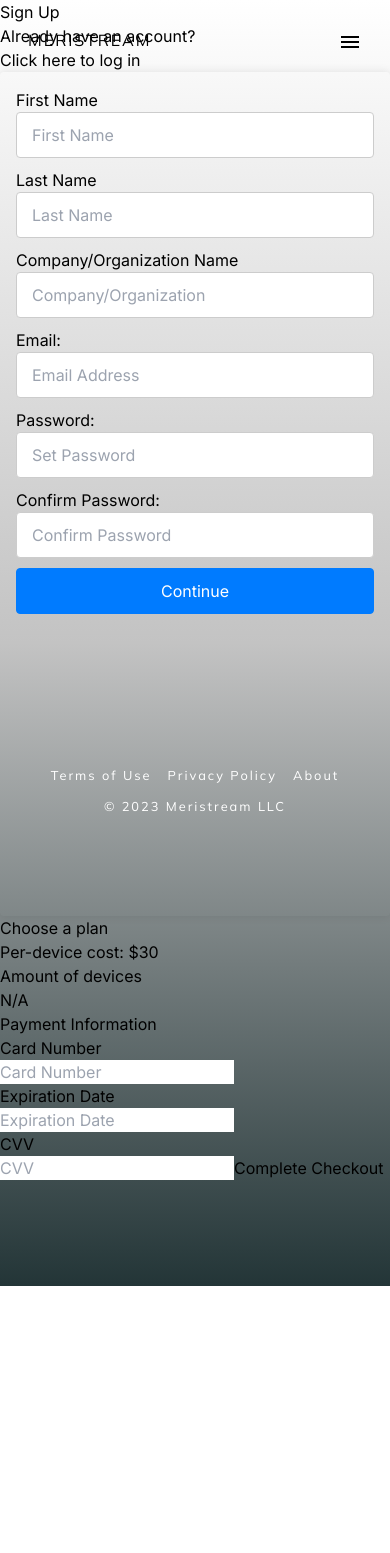
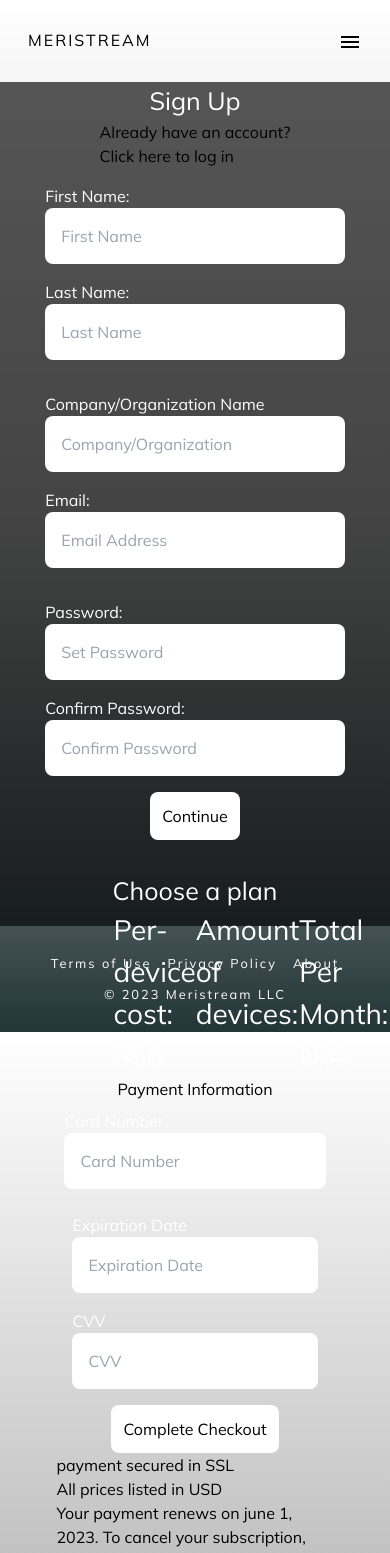
Before and after one commit to tylerdtran/meristream, a Next.js app: page /SignUp in a window 390 px wide. Shown: the top 1553 px of the page. Before the commit the page ends 1286 px from the top, so only its background shows below. Built offline with nearby package versions, Linux system fonts and the light colour scheme.

Commit message:
SignUp Page
Created the SignUp page component w/ input fields to have correct padding, alignment. Need to fix the footer and navbar positioning as well as revise the mobile layouts. Moving onto the SignInPage component.

```diff
--- a/src/app/(components)/Footer/Footer.scss
+++ b/src/app/(components)/Footer/Footer.scss
@@ -1,7 +1,6 @@
 
  .footer-total {
     font-family: 'Mulish', sans-serif;
-    position: sticky;
     letter-spacing: 2px;
  }
 
--- a/src/app/(components)/Footer/Footer.tsx
+++ b/src/app/(components)/Footer/Footer.tsx
@@ -5,7 +5,7 @@ import Link from 'next/link';
 
 export default function Footer() {
     return (
-        <div className="footer-total flex justify-between items-center w-full p-7 text-white bottom-0">
+        <div className="footer-total flex justify-between items-center w-full p-7 text-white ">
             <div className="footer-links flex flex-row gap-4">
                 <Link href="/tou"><div>Terms of Use </div></Link>
                 <Link href="/pp"> <div>Privacy Policy</div></Link>
--- a/src/app/(components)/NavBar/NavBar.scss
+++ b/src/app/(components)/NavBar/NavBar.scss
@@ -1,7 +1,8 @@
 @import url('https://fonts.googleapis.com/css2?family=Mulish&display=swap');
 // top right bottom left
 .navbar-total {
-    position: fixed;
+    // position: fixed;
+    position: sticky;
     // padding: 5px 0px 5px 0px;
     font-family: 'Mulish', sans-serif;
     letter-spacing: 2px;
@@ -13,6 +14,9 @@
 
     .nav-mobile-menu {
         display: none;
+    }
+    .nav-regular-menu {
+        text-transform: uppercase;
     }
 }
 
@@ -43,6 +47,7 @@
         font-size: 1em;
     }
     .nav-element-holder-mobile {
+        text-transform: uppercase;
         padding: 12px;
     }
 }
--- a/src/app/(components)/NavBar/NavBar.tsx
+++ b/src/app/(components)/NavBar/NavBar.tsx
@@ -16,7 +16,8 @@ export default function NavBar() {
         <div className='navbar-total flex justify-between items-center w-full top-0 p-7'>
           <div className="nav-hamburger-title-holder">
             <div className="nav-title-holder">
-              <div className="nav-title uppercase">Meristream</div>
+
+              <div className="nav-title uppercase"><Link href="/">Meristream</Link></div>
             </div>
             <div className={`nav-mobile-menu ${isMobileMenuOpen ? '' : ''}`}>
               <MenuIcon className={`hamburger ${isMobileMenuOpen ? 'open' : ''}`} onClick={toggleMobileMenu} style={{ transform: isMobileMenuOpen ? 'rotate(90deg)' : 'none' }}/>
--- a/src/app/License/license.scss
+++ b/src/app/License/license.scss
@@ -1,7 +1,6 @@
 
 .screen-align-temp {
     display: flex;
-
     align-items: center;
 }
 .license-agreement-wrapper {
@@ -29,6 +28,7 @@
         .license-paragraph {
             text-align: left;
             font-size: 1em;
+            color: #ffffff;
         }
         .license-button-container {
             display: flex;
--- a/src/app/SignUp/SignUp.scss
+++ b/src/app/SignUp/SignUp.scss
@@ -1,34 +1,119 @@
-.signup-form {
+@mixin button-header-behavior {
+    display: flex;
+    justify-content: center;
+}
+@mixin button-behavior {
+  background: linear-gradient(0deg, #FFFFFF, #FFFFFF);
+  padding: 0.75em;
+  border-radius: 0.5em;
+}
+// .signuppage {
+//   // display: flex;
+//   // align-items: center;
+// }
+
+.field-input {
     display: flex;
     flex-direction: column;
-    max-width: 400px;
-    margin: 0 auto;
-    padding: 1em;
-    box-shadow: 0px 0px 10px rgba(0, 0, 0, 0.1);
-    border-radius: 4px;
+    width: 100%;
+    padding: 0.5em;
+}
+.signuppage-header, .payment-header{
+  @include button-header-behavior;
+}
+.signuppage {
+  background: rgba(0, 0, 0, 0.65);
+  font-family: 'Mulish', sans-serif;
+}
+
+
+.signup-container {
+  display: flex;
+  justify-content: center;
+
+  .signuppage-content {
+    display: flex;
+    flex-direction: column;
+    align-items: center;
   }
+  .signup-form {
+      width: 50%;
+      @media (max-width: 768px) {
+        width: 85%;
+      }
+      .signup-name-container {
+        width: 100%;
+        display: flex;
+        flex-direction: row;
+        padding: 0.5em;
+        @media (max-width: 768px) {
+          display: flex;
+          flex-direction: column;
+        }
 
-  .signup-form input {
-    padding: 10px 15px;
-    margin-bottom: 10px;
-    border-radius: 4px;
-    border: 1px solid #ccc;
+      }
+      .continue-button {
+        @include button-header-behavior;
+        .signup-button {
+          @include button-behavior;
+        }
+      }
+    }
+}
+.choose-plan-container {
+  padding: 2em;
+  .choose-plan-header {
+    @include button-header-behavior;
+    flex-direction: column;
+    align-items: center;
+    .choose-plan-body {
+      width: 50%;
+      display: flex;
+      flex-direction: row;
+      justify-content: space-around;
+    }
   }
-
-  .signup-form input[type="submit"] {
-    cursor: pointer;
-    background-color: #007BFF;
-    color: white;
-    border-color: #007BFF;
-  }
-
-  .signup-form input[type="submit"]:hover {
-    background-color: #0056b3;
-    border-color: #0056b3;
-  }
-
-  .signup-form p {
-    color: red;
-    margin: 0;
-    margin-bottom: 10px;
-  }
+  .payment-fields {
+      display: flex;
+      justify-content: center;
+      .payment-form {
+          width: 50%;
+          @media (max-width: 768px) {
+            width: 85%;
+          }
+        .signup-name-container {
+          display: flex;
+          flex-direction: row;
+          justify-content: space-between;
+          padding: 0.5em;
+          @media (max-width: 768px) {
+            display: flex;
+            flex-direction: column;
+          }
+        }
+        .payment-button {
+          @include button-header-behavior;
+          .signup-button {
+            @include button-behavior;
+          }
+        }
+      }
+    }
+}
+.field {
+  padding: 1em;
+  border-radius: 0.5em;
+}
+.field-title {
+  color: rgba(255, 255, 255, 1);
+}
+.container-title {
+  font-size: 1.5625em;
+}
+.choose-plan-body {
+  font-size: 1.75em;
+  color: rgba(255, 255, 255, 1);
+}
+.click-login:hover  {
+  text-decoration: underline;;
+}
--- a/src/app/SignUp/page.tsx
+++ b/src/app/SignUp/page.tsx
@@ -2,6 +2,7 @@
 'use client';
 import React, { useState } from 'react';
 import './SignUp.scss';
+import Link from 'next/link';
 
 interface Inputs {
   firstName: string;
@@ -77,63 +78,115 @@ const SignUp: React.FC = () => {
   }
 
   return (
+    <div className='signuppage h-screen'>
+      <div className="signup-container">
+        <form className="signup-form" onSubmit={handleSubmit}>
+        <div className="signuppage-header">
+          <div className='signuppage-content'>
             <div>
-      <div className="signuppage-header">
-        <h1>Sign Up</h1>
-        <div>Already have an account?</div>
-        <div>Click here to log in</div>
+              <h1 className="container-title field-title">Sign Up</h1>
             </div>
-      <div className="signup-container">
-        <form className="h-screen signup-form" onSubmit={handleSubmit}>
-          <div>First Name</div>
-          <input name="firstName" onChange={handleInputChange} placeholder="First Name" />
+            <div>Already have an account?
+              <br />
+            <Link className="click-login" href="../SignIn">Click here to log in</Link>
+            </div>
+          </div>
+        </div>
+          <div className="signup-name-container">
+            <div className='field-input'>
+              <div className="field-title">First Name:</div>
+              <input className="field" name="firstName" onChange={handleInputChange} placeholder="First Name" />
               {errors.firstName && <p>{errors.firstName}</p>}
+            </div>
+            <div className='field-input'>
+              <div className="field-title">Last Name:</div>
+              <input className="field" name="lastName" onChange={handleInputChange} placeholder="Last Name" />
+              {errors.lastName && <p>{errors.lastName}</p>}
+            </div>
+          </div>
 
-          <div>Last Name</div>
-          <input name="lastName" onChange={handleInputChange} placeholder="Last Name" />
-          {errors.lastName && <p>{errors.lastName}</p>}
+          <div className='signup-org-container signup-name-container'>
+            <div className='field-input'>
+              <div className="field-title">Company/Organization Name</div>
+              <input className="field" name="company" onChange={handleInputChange} placeholder="Company/Organization" />
+              {errors.company && <p>{errors.company}</p>}
+            </div>
+            <div className='field-input'>
+              <div className="field-title">Email:</div>
+              <input className="field" name="email" onChange={handleInputChange} placeholder="Email Address" />
+              {errors.email && <p>{errors.email}</p>}
+            </div>
+          </div>
 
-          <div>Company/Organization Name</div>
-          <input name="company" onChange={handleInputChange} placeholder="Company/Organization" />
-          {errors.company && <p>{errors.company}</p>}
+          <div className='signup-password-container signup-name-container'>
+            <div className='field-input'>
+              <div className="field-title">Password:</div>
+              <input className="field" name="password" onChange={handleInputChange} placeholder="Set Password" type="password" />
+              {errors.password && <p>{errors.password}</p>}
+            </div>
+            <div className='field-input'>
+              <div className="field-title">Confirm Password:</div>
+              <input className="field" name="confirmPassword" onChange={handleInputChange} placeholder="Confirm Password" type="password" />
+              {errors.confirmPassword && <p>{errors.confirmPassword}</p>}
+            </div>
+          </div>
 
-          <div>Email:</div>
-          <input name="email" onChange={handleInputChange} placeholder="Email Address" />
-          {errors.email && <p>{errors.email}</p>}
-
-          <div>Password:</div>
-          <input name="password" onChange={handleInputChange} placeholder="Set Password" type="password" />
-          {errors.password && <p>{errors.password}</p>}
-
-          <div>Confirm Password:</div>
-          <input name="confirmPassword" onChange={handleInputChange} placeholder="Confirm Password" type="password" />
-          {errors.confirmPassword && <p>{errors.confirmPassword}</p>}
-
-          <input type="submit" value="Continue" />
+          <div className='continue-button'>
+            <button className="signup-button" type="submit">Continue</button>
+          </div>
         </form>
       </div>
       <div className="choose-plan-container">
-        <div className="choose-plan">
-          <div className="choose-plan-header">Choose a plan</div>
+        <div className="choose-plan-header">
+          <div className="choose-plan-title">
+            <h1 className="container-title field-title">Choose a plan</h1>
+          </div>
           <div className="choose-plan-body">
             <div className="cp-per-month"> Per-device cost: $30 </div>
-            <div className="cp-per-device"> Amount of devices </div>
-            <div className="total-per-month"> N/A</div>
+            <div className="cp-per-device"> Amount of devices:  </div>
+            <div>
+              <div className="total-per-month">Total Per Month: N/A</div>
+            </div>
           </div>
         </div>
         <div className="payment-fields">
-        <div className="payment-header">Payment Information</div>
           <form className="payment-form">
-          <div>Card Number</div>
-          <input name="cardNumber" onChange={handleInputChange} placeholder="Card Number" type="number" />
+            <div className="payment-header">
+            <h1>Payment Information</h1>
+          </div>
+            <div className='field-input'>
+              <div className="field-title">Card Number</div>
+              <input className="field" name="cardNumber" onChange={handleInputChange} placeholder="Card Number" type="number" />
               {/* {errors.cardNumber && <p>{errors.cardNumber}</p>} */}
-          <div>Expiration Date</div>
-          <input name="expirationDate" onChange={handleInputChange} placeholder="Expiration Date" type="number" />
+            </div>
+            <div className='signup-name-container'>
+              <div className='field-input'>
+                <div className="field-title">Expiration Date</div>
+                <input className="field" name="expirationDate" onChange={handleInputChange} placeholder="Expiration Date" type="number" />
                 {/* {errors.expirationDate && <p>{errors.expirationDate}</p>} */}
-          <div>CVV</div>
-          <input name="cvv" onChange={handleInputChange} placeholder="CVV" type="number" />
+              </div>
+              <div className='field-input'>
+                <div className="field-title">CVV</div>
+                <input className="field" name="cvv" onChange={handleInputChange} placeholder="CVV" type="number" />
                 {/* {errors.cvv && <p>{errors.cvv}</p>} */}
-          <button className="payment-button">Complete Checkout</button>
+              </div>
+            </div>
+            <div className="payment-button">
+              <button className="signup-button">Complete Checkout</button>
+            </div>
+            <div>
+              <div>
+                <div>
+                  payment secured in SSL
+                </div>
+                <div>
+                  All prices listed in USD
+                </div>
+              </div>
+            <div>
+              Your payment renews on june 1, 2023. To cancel your subscription, click here.
+            </div>
+          </div>
           </form>
         </div>
       </div>
```
Also changed, not shown: src/app/SignIn/page.tsx (+13 -2 lines). Lines whose indentation alone changed are shown as unchanged.
